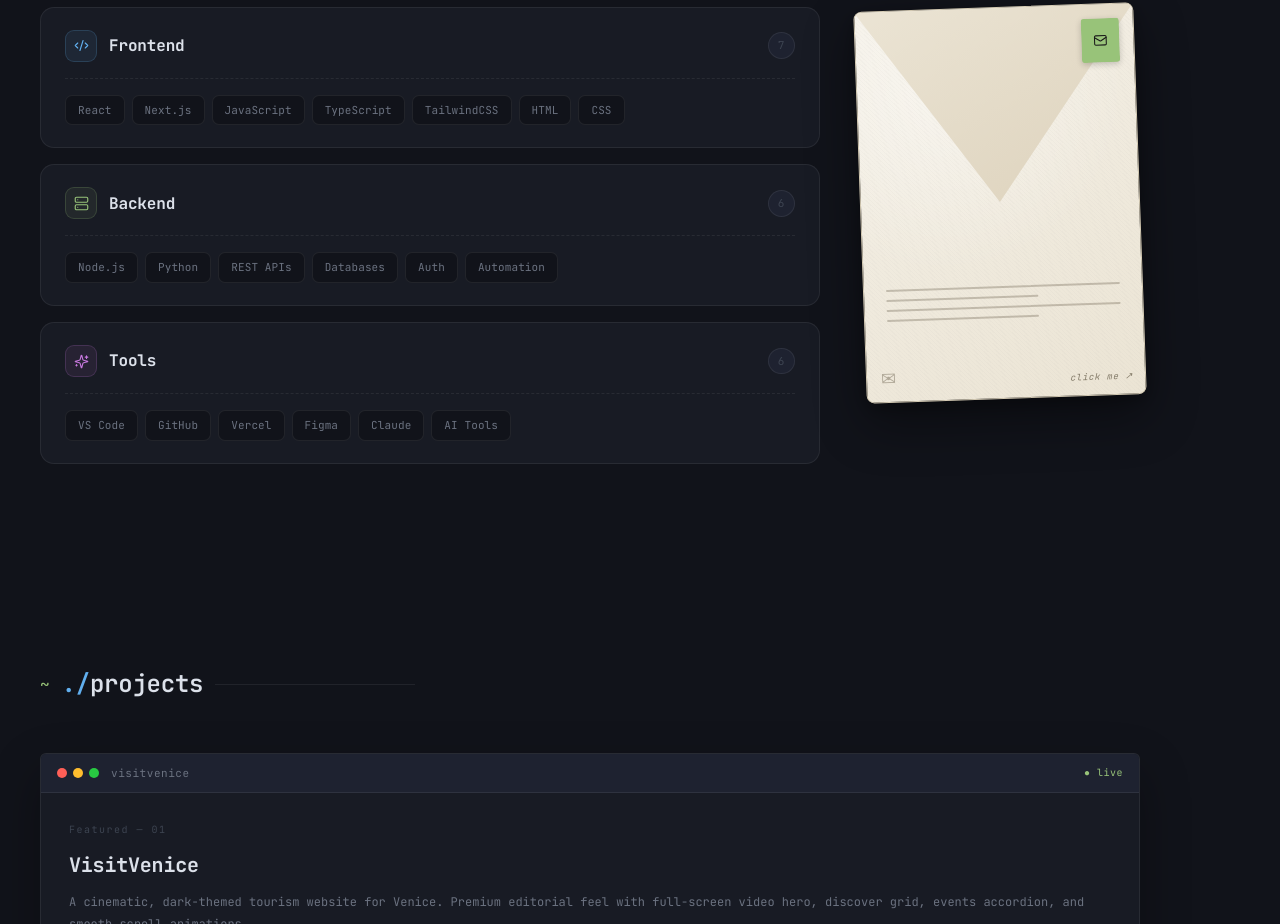
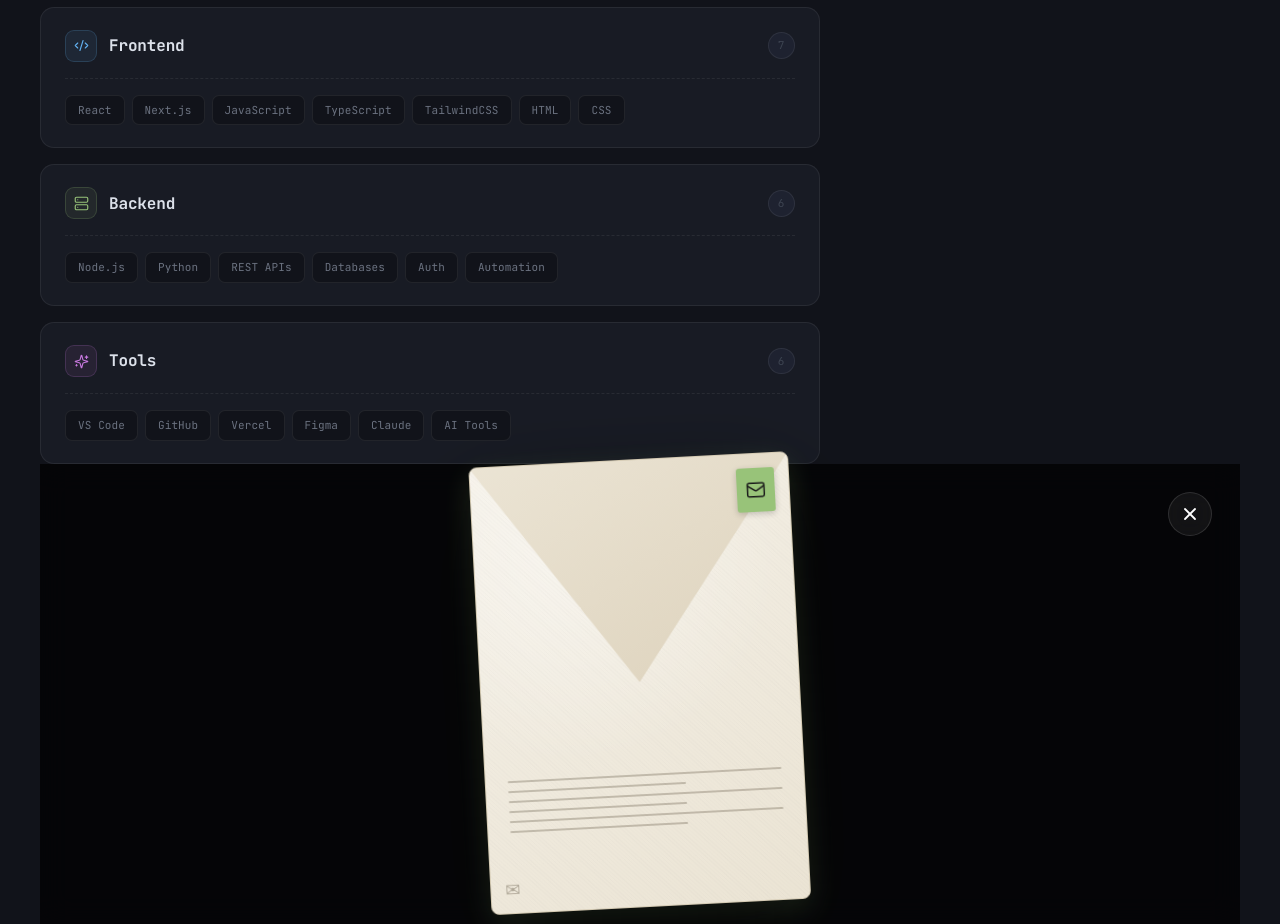
Before and after one commit to savewinkie/portfolio, a Next.js app: page / in a window 1280 px wide. Shown: the part 1876-2800 px from the top of the page. Built offline with nearby package versions, Linux system fonts and the light colour scheme; no server answers.

Commit message:
auto-popup letter with timing

```diff
--- a/app/globals.css
+++ b/app/globals.css
@@ -1648,6 +1648,150 @@
 
 .letter:hover::after { opacity: 0; }
 
+/* ── Center popup overlay ── */
+.letter-popup-overlay {
+  position: fixed;
+  inset: 0;
+  z-index: 9995;
+  display: flex;
+  align-items: center;
+  justify-content: center;
+  pointer-events: none;
+  opacity: 0;
+  transition: opacity 0.5s cubic-bezier(0.16, 1, 0.3, 1);
+}
+
+.letter-popup-overlay.visible {
+  opacity: 1;
+  pointer-events: auto;
+}
+
+.letter-popup-bg {
+  position: absolute;
+  inset: 0;
+  background: rgba(0, 0, 0, 0.7);
+  backdrop-filter: blur(14px);
+  -webkit-backdrop-filter: blur(14px);
+}
+
+.letter-popup-close {
+  position: absolute;
+  top: 28px;
+  right: 28px;
+  width: 44px;
+  height: 44px;
+  background: rgba(255, 255, 255, 0.06);
+  backdrop-filter: blur(10px);
+  border: 1px solid rgba(255, 255, 255, 0.12);
+  border-radius: 50%;
+  color: #fff;
+  cursor: pointer;
+  display: flex;
+  align-items: center;
+  justify-content: center;
+  transition: all 0.25s;
+  z-index: 2;
+}
+
+.letter-popup-close:hover {
+  background: rgba(255, 87, 87, 0.15);
+  border-color: #ff5757;
+  color: #ff7878;
+  transform: scale(1.08) rotate(90deg);
+}
+
+.letter-popup-wrap {
+  position: relative;
+  display: flex;
+  flex-direction: column;
+  align-items: center;
+  gap: 28px;
+  z-index: 1;
+}
+
+.letter-big {
+  width: 320px;
+  aspect-ratio: 5 / 7;
+  transform: scale(0.5) rotate(-8deg);
+  opacity: 0;
+  transition: transform 0.6s cubic-bezier(0.34, 1.56, 0.64, 1), opacity 0.6s, box-shadow 0.4s;
+  box-shadow:
+    0 40px 100px rgba(0, 0, 0, 0.6),
+    0 10px 30px rgba(152, 195, 121, 0.2),
+    inset 0 1px 0 rgba(255, 255, 255, 0.5);
+}
+
+.letter-big.pop-in {
+  transform: scale(1) rotate(-3deg);
+  opacity: 1;
+  animation: letterFloat 4s ease-in-out 0.8s infinite;
+}
+
+@keyframes letterFloat {
+  0%, 100% { transform: scale(1) rotate(-3deg) translateY(0); }
+  50% { transform: scale(1) rotate(-3deg) translateY(-8px); }
+}
+
+.letter-big:hover {
+  transform: scale(1.04) rotate(0deg) !important;
+  animation: none;
+  box-shadow:
+    0 50px 120px rgba(0, 0, 0, 0.7),
+    0 15px 40px rgba(152, 195, 121, 0.4),
+    inset 0 1px 0 rgba(255, 255, 255, 0.6);
+}
+
+.letter-big::after { display: none; }
+
+.letter-popup-caption {
+  text-align: center;
+  display: flex;
+  flex-direction: column;
+  gap: 6px;
+  opacity: 0;
+  transform: translateY(20px);
+  animation: captionFade 0.6s cubic-bezier(0.16, 1, 0.3, 1) 0.6s forwards;
+}
+
+.letter-popup-overlay.visible .letter-popup-caption {
+  /* triggers the animation */
+}
+
+@keyframes captionFade {
+  to { opacity: 1; transform: translateY(0); }
+}
+
+.letter-popup-caption span:first-child {
+  font-size: 11px;
+  color: var(--green);
+  letter-spacing: 0.1em;
+}
+
+.letter-popup-caption h3 {
+  font-size: 32px;
+  font-weight: 800;
+  color: #fff;
+  letter-spacing: -0.02em;
+}
+
+.letter-popup-caption p {
+  font-size: 11px;
+  color: rgba(255, 255, 255, 0.5);
+  letter-spacing: 0.1em;
+}
+
+/* Resting letter hidden during popup */
+.letter-resting.hidden {
+  opacity: 0;
+  pointer-events: none;
+}
+
+@media (max-width: 700px) {
+  .letter-big { width: 240px; }
+  .letter-popup-caption h3 { font-size: 24px; }
+  .letter-popup-close { top: 16px; right: 16px; width: 38px; height: 38px; }
+}
+
 /* ── Backdrop ── */
 .builds-backdrop {
   position: fixed;
--- a/components/Skills.js
+++ b/components/Skills.js
@@ -1,6 +1,6 @@
 'use client';
 
-import { useState, useEffect } from 'react';
+import { useState, useEffect, useRef } from 'react';
 import { Code2, Server, Sparkles, Layers, Globe, Bot, PackageOpen, AppWindow, Zap, FileCode, Briefcase, X, Mail } from 'lucide-react';
 
 const groups = [
@@ -36,27 +36,90 @@
 ];
 
 export default function Skills() {
-  const [open, setOpen] = useState(false);
+  const [popupShown, setPopupShown] = useState(false);  // has the popup been triggered?
+  const [popupVisible, setPopupVisible] = useState(false);  // is the popup currently visible?
+  const [opened, setOpened] = useState(false);  // has user clicked letter to see builds?
+  const [drawerOpen, setDrawerOpen] = useState(false);  // sliding drawer for builds
+  const sectionRef = useRef(null);
+  const fadeTimeoutRef = useRef(null);
 
-  // Lock scroll when open
+  // IntersectionObserver — when user enters the skills section, start 5s timer
   useEffect(() => {
-    if (open) {
+    if (popupShown) return;
+    if (!sectionRef.current) return;
+
+    let timer;
+    const observer = new IntersectionObserver(
+      (entries) => {
+        entries.forEach((entry) => {
+          if (entry.isIntersecting && !popupShown) {
+            timer = setTimeout(() => {
+              setPopupVisible(true);
+              setPopupShown(true);
+            }, 5000);
+          } else if (!entry.isIntersecting && timer) {
+            clearTimeout(timer);
+          }
+        });
+      },
+      { threshold: 0.3 }
+    );
+
+    observer.observe(sectionRef.current);
+    return () => {
+      if (timer) clearTimeout(timer);
+      observer.disconnect();
+    };
+  }, [popupShown]);
+
+  // Auto-fade popup after 15 seconds if not interacted with
+  useEffect(() => {
+    if (popupVisible && !opened) {
+      fadeTimeoutRef.current = setTimeout(() => {
+        setPopupVisible(false);
+      }, 15000);
+    }
+    return () => {
+      if (fadeTimeoutRef.current) clearTimeout(fadeTimeoutRef.current);
+    };
+  }, [popupVisible, opened]);
+
+  // Lock scroll when popup is centered
+  useEffect(() => {
+    if (popupVisible || drawerOpen) {
       document.body.style.overflow = 'hidden';
     } else {
       document.body.style.overflow = '';
     }
     return () => { document.body.style.overflow = ''; };
-  }, [open]);
+  }, [popupVisible, drawerOpen]);
 
-  // Close on escape
+  // Escape closes everything
   useEffect(() => {
-    const onKey = (e) => { if (e.key === 'Escape') setOpen(false); };
+    const onKey = (e) => {
+      if (e.key === 'Escape') {
+        if (drawerOpen) setDrawerOpen(false);
+        else if (popupVisible) setPopupVisible(false);
+      }
+    };
     window.addEventListener('keydown', onKey);
     return () => window.removeEventListener('keydown', onKey);
-  }, []);
+  }, [popupVisible, drawerOpen]);
+
+  const handleLetterClick = () => {
+    if (fadeTimeoutRef.current) clearTimeout(fadeTimeoutRef.current);
+    setOpened(true);
+    setDrawerOpen(true);
+    // Close the centered popup since drawer takes over
+    setTimeout(() => setPopupVisible(false), 300);
+  };
+
+  const closePopup = () => {
+    setPopupVisible(false);
+  };
 
   return (
-    <section className="skills-bg" id="skills">
+    <section className="skills-bg" id="skills" ref={sectionRef}>
       <div className="sec-header">
         <span className="sec-prompt">~</span>
         <h2 className="sec-title"><span>./</span>skills</h2>
@@ -84,12 +147,15 @@
           ))}
         </div>
 
-        {/* RIGHT: Sticky letter/envelope */}
+        {/* RIGHT: Sticky resting letter (after popup is dismissed/opened) */}
         <div className="skills-side">
           <div className="letter-sticky">
             <button
-              className={`letter ${open ? 'opening' : ''}`}
-              onClick={() => setOpen(true)}
+              className={`letter letter-resting ${popupVisible ? 'hidden' : ''}`}
+              onClick={() => {
+                setOpened(true);
+                setDrawerOpen(true);
+              }}
               aria-label="Open what I build"
             >
               <div className="letter-stamp">
@@ -103,7 +169,6 @@
                 <div className="letter-line short" />
               </div>
               <div className="letter-corner">✉</div>
-              <div className="letter-shadow" />
               <div className="letter-cta">
                 <span className="letter-cta-label mono">// click to open</span>
                 <span className="letter-cta-title">What I Build</span>
@@ -114,20 +179,59 @@
         </div>
       </div>
 
-      {/* Foggy backdrop */}
+      {/* CENTER POPUP — appears 5s after entering skills */}
+      <div className={`letter-popup-overlay ${popupVisible ? 'visible' : ''}`}>
+        <div className="letter-popup-bg" onClick={closePopup} />
+
+        <button
+          className="letter-popup-close"
+          onClick={closePopup}
+          aria-label="Close"
+        >
+          <X size={20} strokeWidth={2.2} />
+        </button>
+
+        <div className="letter-popup-wrap">
+          <button
+            className={`letter letter-big ${popupVisible ? 'pop-in' : ''}`}
+            onClick={handleLetterClick}
+            aria-label="Open what I build"
+          >
+            <div className="letter-stamp">
+              <Mail size={20} strokeWidth={1.8} />
+            </div>
+            <div className="letter-flap" />
+            <div className="letter-body">
+              <div className="letter-line" />
+              <div className="letter-line short" />
+              <div className="letter-line" />
+              <div className="letter-line short" />
+              <div className="letter-line" />
+              <div className="letter-line short" />
+            </div>
+            <div className="letter-corner">✉</div>
+          </button>
+          <div className="letter-popup-caption">
+            <span className="mono">// you have a new letter</span>
+            <h3>What I Build</h3>
+            <p className="mono">click the letter to open →</p>
+          </div>
+        </div>
+      </div>
+
+      {/* SLIDE DRAWER — opens after letter click */}
       <div
-        className={`builds-backdrop ${open ? 'open' : ''}`}
-        onClick={() => setOpen(false)}
+        className={`builds-backdrop ${drawerOpen ? 'open' : ''}`}
+        onClick={() => setDrawerOpen(false)}
       />
 
-      {/* Drawer (slides from right with the open letter) */}
-      <aside className={`builds-drawer ${open ? 'open' : ''}`} aria-hidden={!open}>
+      <aside className={`builds-drawer ${drawerOpen ? 'open' : ''}`} aria-hidden={!drawerOpen}>
         <div className="builds-drawer-header">
           <div>
             <div className="builds-drawer-pre mono">// what i build</div>
             <h3 className="builds-drawer-title">Things I ship</h3>
           </div>
-          <button className="builds-drawer-close" onClick={() => setOpen(false)} aria-label="Close">
+          <button className="builds-drawer-close" onClick={() => setDrawerOpen(false)} aria-label="Close">
             <X size={18} strokeWidth={2} />
           </button>
         </div>
```
